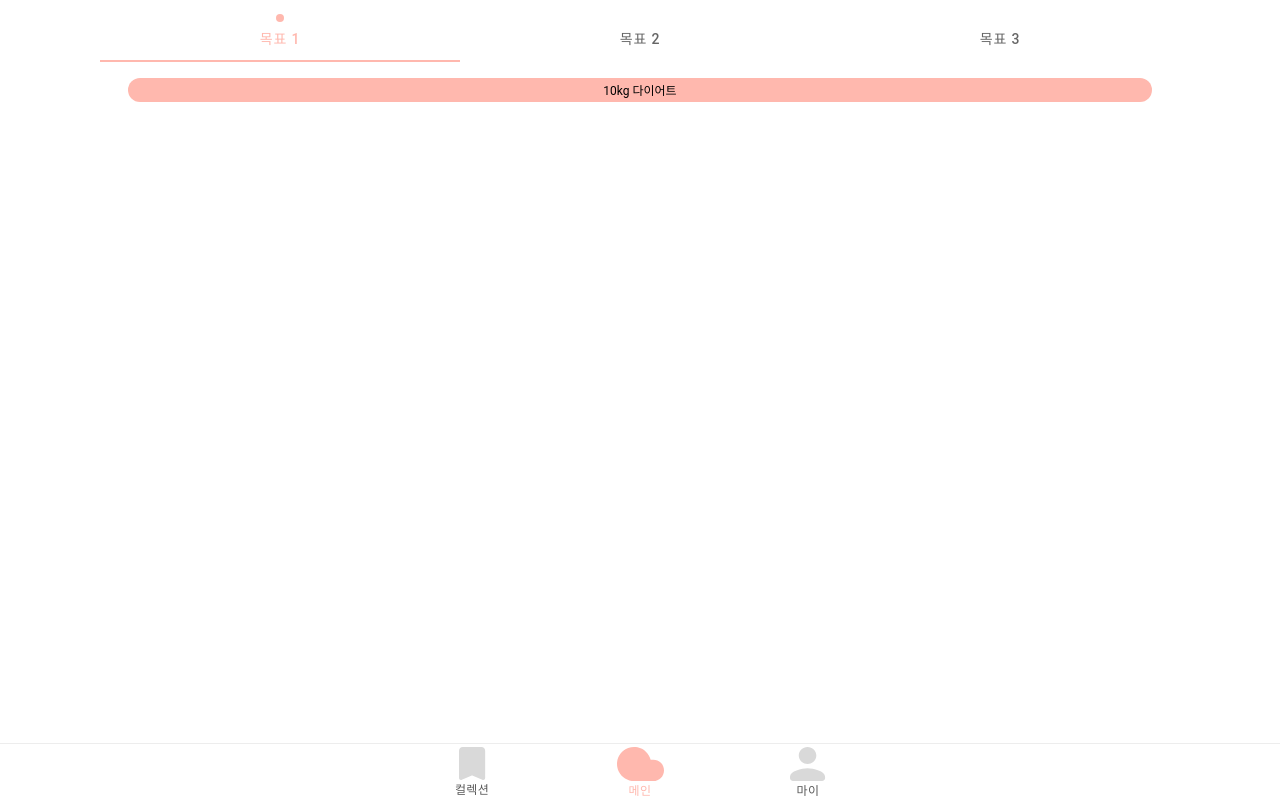
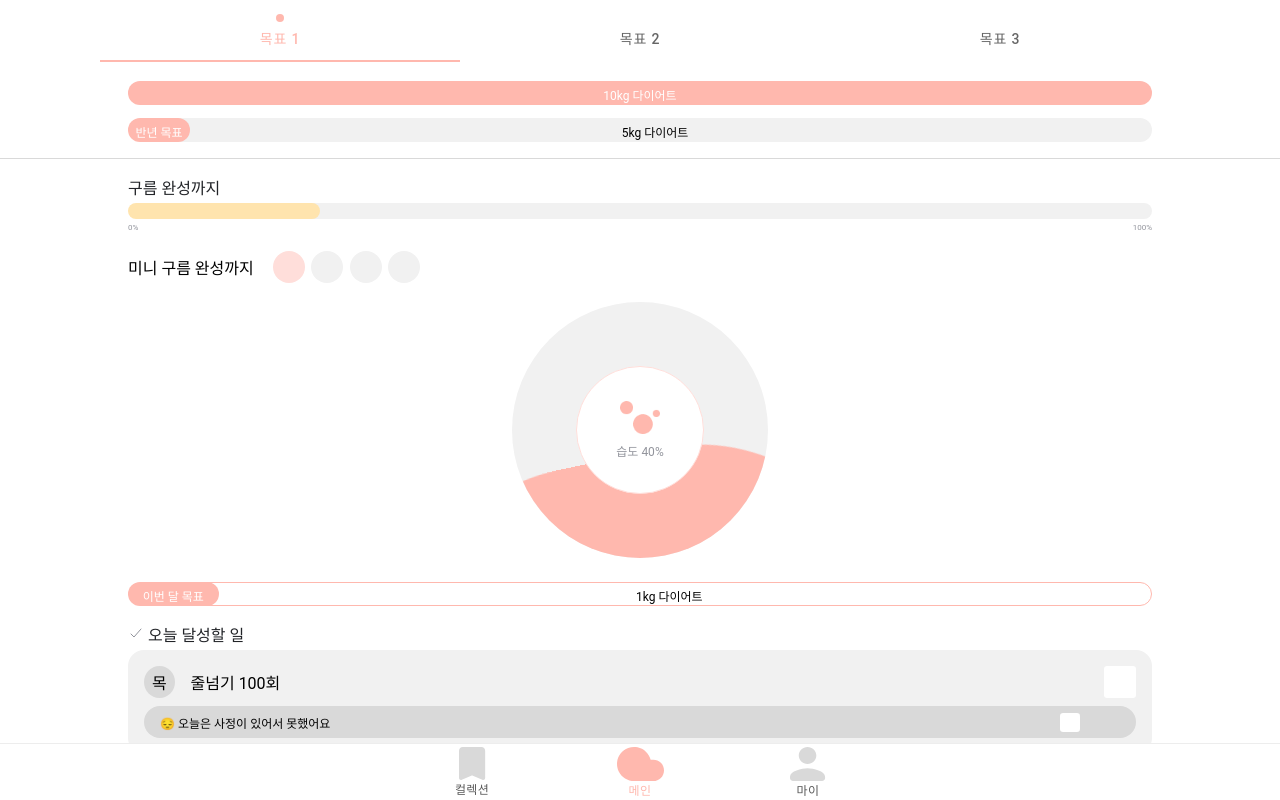
Before and after one commit to goormthon-Univ/TEAM_6, a React (Vite) app: page /main in a window 1280 px wide. Built offline with nearby package versions, Linux system fonts and the light colour scheme; a web font is replaced by a local one.

Commit message:
main page ui end

```diff
--- a/package.json
+++ b/package.json
@@ -12,6 +12,7 @@
   "dependencies": {
     "@ionic/react": "^7.5.4",
     "@ionic/react-router": "^7.5.4",
+    "ionicons": "^7.2.1",
     "react": "^18.2.0",
     "react-dom": "^18.2.0",
     "react-router": "^5.3.4",
--- /dev/null
+++ b/src/components/mainComponents/CloudCount.tsx
@@ -0,0 +1,38 @@
+import { IonLabel } from '@ionic/react';
+import styled from 'styled-components'
+
+type Props = {
+  count: number;
+}
+
+function CloudCount({ count }: Props) {
+  return (
+    <Container>
+      <IonLabel style={{ textAlign: 'left', color: 'var(--ion-color-dark)', marginRight: '1rem' }} color='dark'>미니 구름 완성까지</IonLabel>
+      {
+        [0, 1, 2, 3].map((e)=>(
+          <CloudCircle isDone={e < count }/>
+        ))
+      }
+    </Container>
+  )
+}
+
+const Container = styled.div`
+  display: flex;
+  flex-direction: row;
+  align-items: center;
+  justify-content: flex-start;
+  width: 80%;
+  margin: 1rem auto;
+`
+
+const CloudCircle = styled.div<{isDone: boolean}>`
+  margin: 0.2rem;
+  width: 2rem;
+  height: 2rem;
+  border-radius: 2rem;
+  background-color: ${(props) => props.isDone ? 'var(--ion-color-primary-tint)' : 'var(--ion-color-secondary)'};
+`
+
+export default CloudCount
--- /dev/null
+++ b/src/components/mainComponents/HalfYearObjectTitle.tsx
@@ -0,0 +1,48 @@
+import React from "react";
+import styled from "styled-components";
+
+type Props = {
+  object: string;
+};
+
+function HalfYearObjectTitle({ object }: Props) {
+  return (
+    <Container>
+      <FrontButton>반년 목표</FrontButton>
+      <TitleContainer>{object}</TitleContainer>
+    </Container>
+
+  );
+}
+
+const Container = styled.div`
+  display: flex;
+  justify-content: center;
+  margin: 0.8rem auto;
+  font-size: 12px;
+  width: 80%;
+`
+
+const TitleContainer = styled.div`
+  background-color: var(--ion-color-secondary);
+  color: var(--ion-color-dark);
+  border-radius: 1rem;
+  vertical-align: center;
+  text-align: center;
+  height: 1.5rem;
+  padding-top: 0.3rem;
+  width: 100%;
+`;
+
+const FrontButton = styled.div`
+  background-color: var(--ion-color-primary);
+  color: white;
+  width: 4rem;
+  border-radius: 1rem;
+  margin-right: -2rem;
+  z-index: 10;
+  text-align: center;
+  padding-top: 0.3rem;
+`;
+
+export default HalfYearObjectTitle;
--- /dev/null
+++ b/src/components/mainComponents/HumidityStatus.tsx
@@ -0,0 +1,69 @@
+import React from 'react'
+import { styled } from 'styled-components'
+
+type Props = {
+    total: number;
+    current: number;
+}
+
+function HumidityStatus({total, current}: Props) {
+  return (
+    <Container>
+        <Center>
+            <img src='src/assets/main/Group 33661.png' style={{ width: '2.5rem'}}/>
+            <HumidityLabel>습도 { parseFloat((current / total).toFixed(1))*100 }%</HumidityLabel>
+        </Center>
+        <Wave total={total} current={current} />
+    </Container>
+  )
+}
+
+const Container = styled.div`
+    background: var(--ion-color-secondary);
+    width: 16rem;
+    height: 16rem;
+    margin: 0 auto;
+    overflow: hidden;
+    border-radius: 100%;
+    display: flex;
+    justify-content: center;
+    align-items: center;
+    position: relative;
+`
+
+const Center = styled.div`
+    background: white;
+    display: flex;
+    align-items: center;
+    justify-content: center;
+    flex-direction: column;
+    width: 8rem;
+    height: 8rem;
+    border-radius: 100%;
+    z-index: 11;
+    border: 1px solid var(--ion-color-primary-tint);
+`;
+
+const Wave = styled.div<{total: number, current: number}>`
+    position: absolute;
+    background: linear-gradient(to bottom right, var(--ion-color-primary) 50%, #FDF6E8 100%);
+    width: 30rem;
+    height: 30rem;
+    top: ${(props) => (1 - props.current / props.total) * 15}rem;
+    transform-origin: 50% 54%;
+    border-radius: 39%;
+    animation: drift 7000ms infinite linear;
+
+    @keyframes drift {
+        from { transform: rotate(0deg); }
+        from { transform: rotate(360deg); }
+    }
+`;
+
+const HumidityLabel = styled.span`
+    color: var(--ion-color-medium);
+    font-size: 12px;
+    margin-top: 0.5rem;
+`
+
+export default HumidityStatus
--- /dev/null
+++ b/src/components/mainComponents/MonthObjectTitle.tsx
@@ -0,0 +1,50 @@
+import React from 'react'
+import styled from 'styled-components';
+
+type Props = {
+  object: string;
+}
+
+function MonthObjectTitle({object}: Props) {
+  return (
+    <Container>
+      <FrontButton>이번 달 목표</FrontButton>
+      <TitleContainer>{object}</TitleContainer>
+    </Container>
+
+  );
+}
+
+const Container = styled.div`
+  display: flex;
+  justify-content: center;
+  margin: 0.8rem auto;
+  font-size: 12px;
+  width: 80%;
+  margin-top: 1.5rem;
+`
+
+const TitleContainer = styled.div`
+  border: 1px solid var(--ion-color-primary);
+  color: var(--ion-color-dark);
+  border-radius: 1rem;
+  vertical-align: center;
+  text-align: center;
+  height: 1.5rem;
+  padding-top: 0.2rem;
+  width: 100%;
+`;
+
+const FrontButton = styled.div`
+  background-color: var(--ion-color-primary);
+  color: white;
+  width: 6rem;
+  border-radius: 1rem;
+  margin-right: -2rem;
+  z-index: 10;
+  text-align: center;
+  padding-top: 0.3rem;
+`;
+
+
+export default MonthObjectTitle
--- /dev/null
+++ b/src/components/mainComponents/StatusBar.tsx
@@ -0,0 +1,69 @@
+import { IonLabel } from '@ionic/react';
+import React from 'react'
+import styled from 'styled-components';
+
+type Props = {
+    title: string;
+    total: number;
+    current: number;
+}
+
+function StatusBar({title, total, current}: Props) {
+  return (
+    <Container>
+        <IonLabel style={{ textAlign: 'left', width: '80%' }} color='dark'>{ title }</IonLabel>
+        <Bar>
+            <Left total={total} current={current}/>
+            <Right />
+        </Bar>
+        <Percent>
+            <MiniLabel>0%</MiniLabel>
+            <MiniLabel>100%</MiniLabel>
+        </Percent>
+    </Container>
+  )
+}
+
+const Container = styled.div`
+    display: flex;
+    flex-direction: column;
+    align-items: center;
+    margin: 1rem 0rem;
+`;
+
+const Bar = styled.div`
+    height: 1rem;
+    width: 80%;
+    border-radius: 1rem;
+    display: flex;
+    margin-top: 4px;
+`
+
+const Left = styled.div<{ total: number, current: number }>`
+    border-radius: 1rem;
+    flex: calc(${props => props.current / props.total });
+    background: var(--ion-color-tertiary);
+    z-index: 10;
+`
+
+const Right = styled.div`
+    border-radius: 1rem;
+    flex: 1;
+    padding-left: 1rem;
+    margin-left: -1rem;
+    background: var(--ion-color-secondary);
+`
+
+const Percent = styled.div`
+    display: flex;
+    width: 80%;
+    justify-content: space-between;
+    margin-top: 4px;
+`
+
+const MiniLabel = styled.span`
+    font-size: 0.5rem;
+    color: var(--ion-color-medium);
+`
+
+export default StatusBar
--- /dev/null
+++ b/src/components/mainComponents/TodayTodo.tsx
@@ -0,0 +1,91 @@
+import { IonCheckbox, IonIcon, IonLabel } from '@ionic/react';
+import React from 'react'
+import styled from 'styled-components'
+import { checkmarkOutline } from 'ionicons/icons'
+
+type Props = {
+  day: string;
+  todo?: string;
+  isDone: boolean;
+  isPass: boolean;
+}
+
+function TodayTodo({day, todo, isDone, isPass}: Props) {
+  return (
+    <Container>
+      <IonLabel color='dark'><IonIcon color='medium' icon={checkmarkOutline} /> 오늘 달성할 일</IonLabel>
+      <TodoContainer>
+        <TodoBox>
+          <DayBox>{day}</DayBox>
+          <TodoCheck color='medium'>{todo}</TodoCheck>
+        </TodoBox>
+        <PassBox>
+          <PassCheck color='medium'>😔 오늘은 사정이 있어서 못했어요</PassCheck>
+        </PassBox>
+      </TodoContainer>
+    </Container>
+  )
+}
+
+
+const Container = styled.div`
+  width: 80%;
+  margin: 0px auto;
+  margin-top: 1rem;
+`;
+
+const TodoContainer = styled.div`
+  background: var(--ion-color-secondary);
+  padding: 1rem;
+  border-radius: 1rem;
+  margin-top: 4px;
+`;
+
+const DayBox = styled.div`
+  background: var(--ion-color-secondary-shade);
+  width: 2rem;
+  height: 2rem;
+  display: flex;
+  justify-content: center;
+  align-items: center;
+  border-radius: 100%;
+`;
+
+const TodoBox = styled.div`
+  display: flex;
+  gap: 1rem;
+  justify-content: flex-start;
+`;
+
+const PassBox = styled.div`
+  background: var(--ion-color-secondary-shade);
+  border-radius: 1rem;
+  height: 2rem;
+  display: flex;
+  font-size: 12px;
+  align-items: center;
+  margin-top: 0.5rem;
+  padding: 0.5rem;
+  padding-left: 1rem;
+`;
+
+const TodoCheck = styled(IonCheckbox)`
+  --size: 2rem;
+  width: 100%;
+  --checkbox-background-checked: var(--ion-color-primary);
+  --border-width: 0;
+  --checkmark-color: white;
+  --border-radius: 0.2rem;
+`;
+
+const PassCheck = styled(IonCheckbox)`
+  width: 95%;
+  --size: 1.2rem;
+  --checkbox-background-checked: var(--ion-color-primary);
+  --checkmark-color: white;
+  --border-radius: 0.2rem;
+  --border-width: 0;
+`;
+
+
+export default TodayTodo
--- a/src/assets/mainComponents/YearObjectTitle.tsx
+++ b/src/components/mainComponents/YearObjectTitle.tsx
@@ -13,14 +13,16 @@ function YearObjectTitle({object}: Props) {
 
 const Container = styled.div`
   background-color: var(--ion-color-primary);
+  color: white;
   border-radius: 1rem;
   font-size: 12px;
   vertical-align: center;
   text-align: center;
   width: 80%;
   height: 1.5rem;
-  margin: 1rem auto;
-  padding-top: 0.2rem;
+  margin: 0.8rem auto;
+  margin-top: 1rem;
+  padding-top: 0.3rem;
 `
 
 
--- a/src/index.css
+++ b/src/index.css
@@ -24,21 +24,21 @@
   --ion-color-primary-contrast: #ffffff;
   --ion-color-primary-contrast-rgb: 255, 255, 255;
   --ion-color-primary-shade: #e0a199;
-  --ion-color-primary-tint: #ffcabf;
+  --ion-color-primary-tint: #FFDEDA;
 
-  --ion-color-secondary: #5260ff;
+  --ion-color-secondary: #F1F1F1;
   --ion-color-secondary-rgb: 82, 96, 255;
   --ion-color-secondary-contrast: #ffffff;
   --ion-color-secondary-contrast-rgb: 255, 255, 255;
-  --ion-color-secondary-shade: #4854e0;
-  --ion-color-secondary-tint: #6370ff;
+  --ion-color-secondary-shade: #D9D9D9;
+  --ion-color-secondary-tint: #F1F1F1;
 
-  --ion-color-tertiary: #5260ff;
+  --ion-color-tertiary: #FFE4AE;
   --ion-color-tertiary-rgb: 82, 96, 255;
   --ion-color-tertiary-contrast: #ffffff;
   --ion-color-tertiary-contrast-rgb: 255, 255, 255;
-  --ion-color-tertiary-shade: #4854e0;
-  --ion-color-tertiary-tint: #6370ff;
+  --ion-color-tertiary-shade: #FFE4AE;
+  --ion-color-tertiary-tint: #FFE4AE;
 
   --ion-color-success: #2dd36f;
   --ion-color-success-rgb: 45, 211, 111;
--- a/src/pages/MainPage/index.tsx
+++ b/src/pages/MainPage/index.tsx
@@ -1,7 +1,13 @@
 import React from "react";
 import { IonContent, IonLabel, IonPage, IonSegment, IonSegmentButton } from '@ionic/react';
 import styled from 'styled-components';
-import YearObjectTitle from '../../assets/mainComponents/YearObjectTitle';
+import YearObjectTitle from '../../components/mainComponents/YearObjectTitle';
+import HalfYearObjectTitle from "../../components/mainComponents/HalfYearObjectTitle";
+import StatusBar from "../../components/mainComponents/StatusBar";
+import CloudCount from "../../components/mainComponents/CloudCount";
+import HumidityStatus from "../../components/mainComponents/HumidityStatus";
+import MonthObjectTitle from "../../components/mainComponents/MonthObjectTitle";
+import TodayTodo from "../../components/mainComponents/TodayTodo";
 
 
 const MainPage = () => {
@@ -19,9 +25,20 @@ const MainPage = () => {
               <ObjectLabel>목표 3</ObjectLabel>
             </IonSegmentButton>
           </IonSegment>
-        <div>
+
+        <ObjectContainer>
           <YearObjectTitle object="10kg 다이어트" />
-        </div>
+          <HalfYearObjectTitle object="5kg 다이어트"/>
+        </ObjectContainer>
+
+        <StatusBar title='구름 완성까지' total={13} current={3} />
+        <CloudCount count={1} />
+
+        <HumidityStatus total={7} current={3}/>
+
+        <MonthObjectTitle object='1kg 다이어트' />
+
+        <TodayTodo day={"목"} todo="줄넘기 100회" isDone={false} isPass={false} />
       </IonContent>
     </IonPage>
   );
@@ -48,4 +65,11 @@ const ObjectLabel = styled(IonLabel)`
   }
 `;
 
+
+const ObjectContainer = styled.div`
+  border-bottom: 1px solid #D9D9D9;
+  padding: 0.2rem 0rem;
+`
+
+
 export default MainPage;
```
Also changed, not shown: src/assets/mainComponents/HalfYearObjectTitle.tsx (deleted, +0 -11 lines), src/assets/main/Group 33661.png (added), 1 other file (tests, documents, lock files or other folders).
